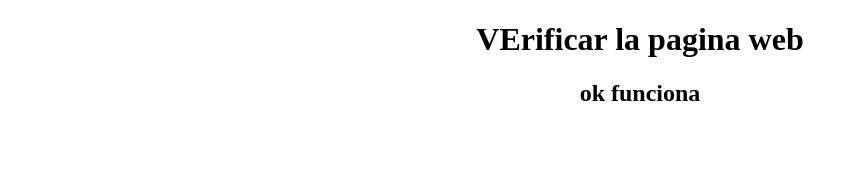
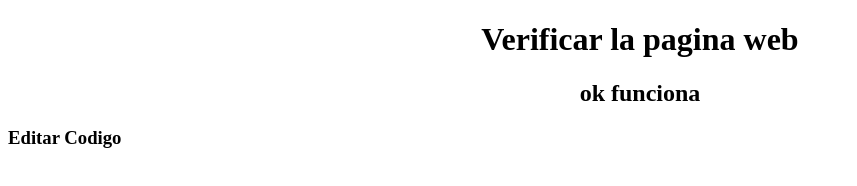
Before and after one commit to rogerx123/proyectoonline, a plain HTML site: page index.html in a window 1280 px wide. Shown: the whole page, without its empty margins (0-857 px from the left). Drawn offline with Linux system fonts and the light colour scheme.

Commit message:
Update index.html

```diff
--- a/index.html
+++ b/index.html
@@ -4,7 +4,8 @@
 	<title>Pagina Web</title>
 </head>
 <body>
-<center><h1>VErificar la pagina web</h1></center>
+<center><h1>Verificar la pagina web</h1></center>
 <center><h2>ok funciona</h2></center>
+	<h3>Editar Codigo<h3/>
 </body>
 </html>
```
